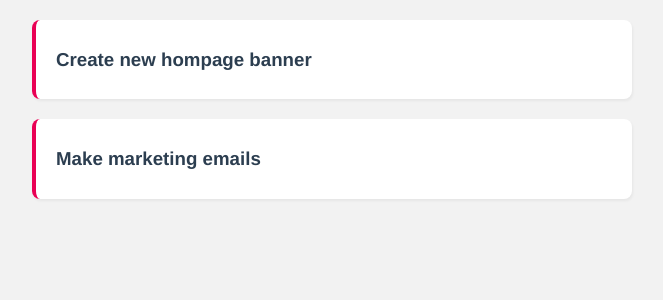
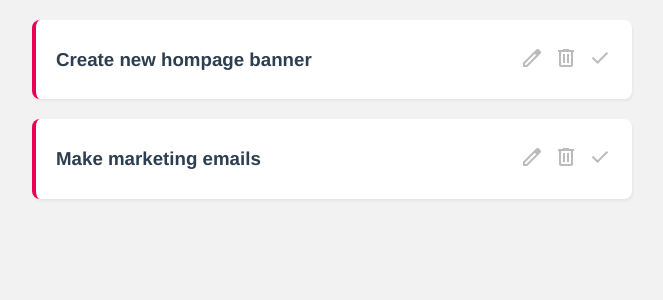
Before and after one commit to alberthoxha/project-planner, a Vue app: page / in a window 1280 px wide. Shown: the top 300 px of the page, without its empty margins (308-971 px from the left). Built offline with nearby package versions, Linux system fonts and the light colour scheme; data requests are answered from the project's data file.

Commit message:
delete the iteam by id

```diff
--- a/index.html
+++ b/index.html
@@ -1,9 +1,13 @@
-<!doctype html>
+<!DOCTYPE html>
 <html lang="en">
   <head>
     <meta charset="UTF-8" />
     <link rel="icon" type="image/svg+xml" href="/vite.svg" />
     <meta name="viewport" content="width=device-width, initial-scale=1.0" />
+    <link
+      href="https://fonts.googleapis.com/css2?family=Material+Symbols+Outlined"
+      rel="stylesheet"
+    />
     <title>Vite + Vue</title>
   </head>
   <body>
--- a/src/components/SingleProject.vue
+++ b/src/components/SingleProject.vue
@@ -2,6 +2,11 @@
   <div class="project">
     <div class="actions">
       <h3 @click="toogleComplete">{{ project.title }} </h3>
+      <div class="icons">
+        <span class="material-symbols-outlined">edit</span>
+        <span class="material-symbols-outlined"> delete</span>
+        <span class="material-symbols-outlined"> done </span>
+      </div>
     </div>
     <div class="details">
       <p v-if="showDetails">{{ project.details }}</p>
@@ -40,4 +45,21 @@
 h3 {
   cursor: pointer;
 }
+
+.actions {
+  display: flex;
+  justify-content: space-between;
+  align-items: center;
+}
+
+.material-symbols-outlined {
+  font-size: 24px;
+  margin-left: 10px;
+  color: #bbb;
+  cursor: pointer;
+}
+
+.material-symbols-outlined:hover {
+  color: #474747;
+}
 </style>
```
